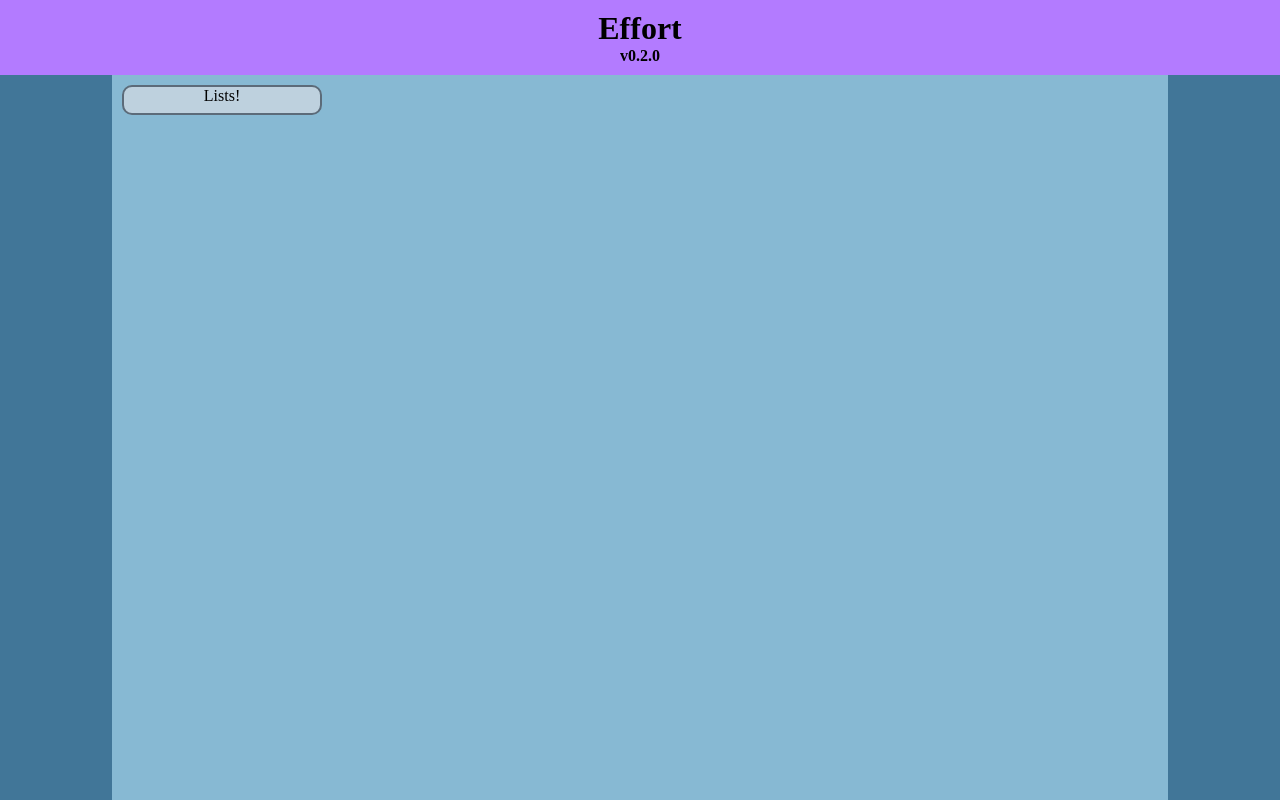
After one commit to sheepman4267/Effort, a Django app: page / in a window 1280 px wide. The commit adds this page. Run offline with Django 4.2, Linux system fonts and the light colour scheme; the visitor is signed in with stand-in values (Sample User, id 1); some libraries are stand-ins or nearby versions.

Commit message:
Implement the basic start of a core index

```diff
--- a/Effort/urls.py
+++ b/Effort/urls.py
@@ -24,6 +24,7 @@ js_info_dict = {
 
 urlpatterns = [
     path('admin/', admin.site.urls),
+    path('', include('core.urls')),
     path('lists/', include('lists.urls')),
     path('notes/', include('notes.urls')),
     path('accounts/', include('allauth.urls')),
--- a/core/static/core/core.css
+++ b/core/static/core/core.css
@@ -28,3 +28,39 @@
     margin-left: auto;
     margin-right: auto;
 }
+
+.center-content {
+    max-width: 11in;
+    margin-right: auto;
+    margin-left: auto;
+    background: #87b9d3;
+    height: calc(100vh - 75px);
+}
+
+.app-button-container {
+    display: grid;
+    grid-template-columns: repeat(auto-fit, minmax(100px, 200px));
+    padding: 10px;
+    grid-gap: 10px;
+    align-items: start;
+    width: 100%;
+}
+
+#core-body > .content-container {
+    background: #417698;
+}
+
+.app-button {
+    width: 100%;
+    min-width: fit-content;
+    text-align: center;
+    border: 2px solid #5c6b79;
+    background: #bed1de;
+    border-radius: 10px;
+    height: 30px;
+    padding-left: 10px;
+    padding-right: 10px;
+    white-space: nowrap;
+    text-decoration: 0;
+    color: black;
+}
--- a/core/templates/core/base.html
+++ b/core/templates/core/base.html
@@ -12,8 +12,12 @@
     </head>
 {% endblock %}
 
-<body id="body" class="main-body" hx-headers='{"X-CSRFToken": "{{ csrf_token }}"}'>
-    {% block body %}
+<body id="core-body" class="main-body" hx-headers='{"X-CSRFToken": "{{ csrf_token }}"}'>
+    {% block navbar %}
     {% endblock %}
+    <div class="content-container">
+        {% block body %}
+        {% endblock %}
+    </div>
 </body>
 </html>
--- /dev/null
+++ b/core/templates/core/index.html
@@ -0,0 +1,13 @@
+{% extends 'core/base.html' %}
+
+{% block navbar %}
+    {% include 'core/navbar.html' %}
+{% endblock %}
+
+{% block body %}
+<div class="center-content">
+    <div class="app-button-container">
+        <a class="app-button" href="{% url 'lists-index' %}">Lists!</a>
+    </div>
+</div>
+{% endblock %}
--- /dev/null
+++ b/core/templates/core/navbar.html
@@ -0,0 +1,11 @@
+{% load icon %}
+<div class="navbar" id="navbar">
+    <div class="nav-container left">
+    </div>
+    <div class="nav-container center">
+        <h1>Effort</h1>
+        <h4>v0.2.0</h4>
+    </div>
+    <div class="nav-container right">
+    </div>
+</div>
--- /dev/null
+++ b/core/urls.py
@@ -0,0 +1,6 @@
+from django.urls import path
+from core import views
+
+urlpatterns = [
+    path('', views.index, name='core-index')
+]
--- a/core/views.py
+++ b/core/views.py
@@ -1,3 +1,6 @@
 from django.shortcuts import render
+from django.contrib.auth.decorators import login_required
 
-# Create your views here.
+@login_required
+def index(request):
+    return render(request, 'core/index.html')
--- a/lists/urls.py
+++ b/lists/urls.py
@@ -2,7 +2,7 @@ from django.urls import path
 from . import views
 
 urlpatterns = [
-    path('', views.index, name='index'),
+    path('', views.index, name='lists-index'),
     path('list/<int:list>', views.display_list, name='list'),
     path('list/new', views.new_list, name='new-list'),
     path('list/new/<int:parent>', views.new_list, name='new-sublist'),
```
